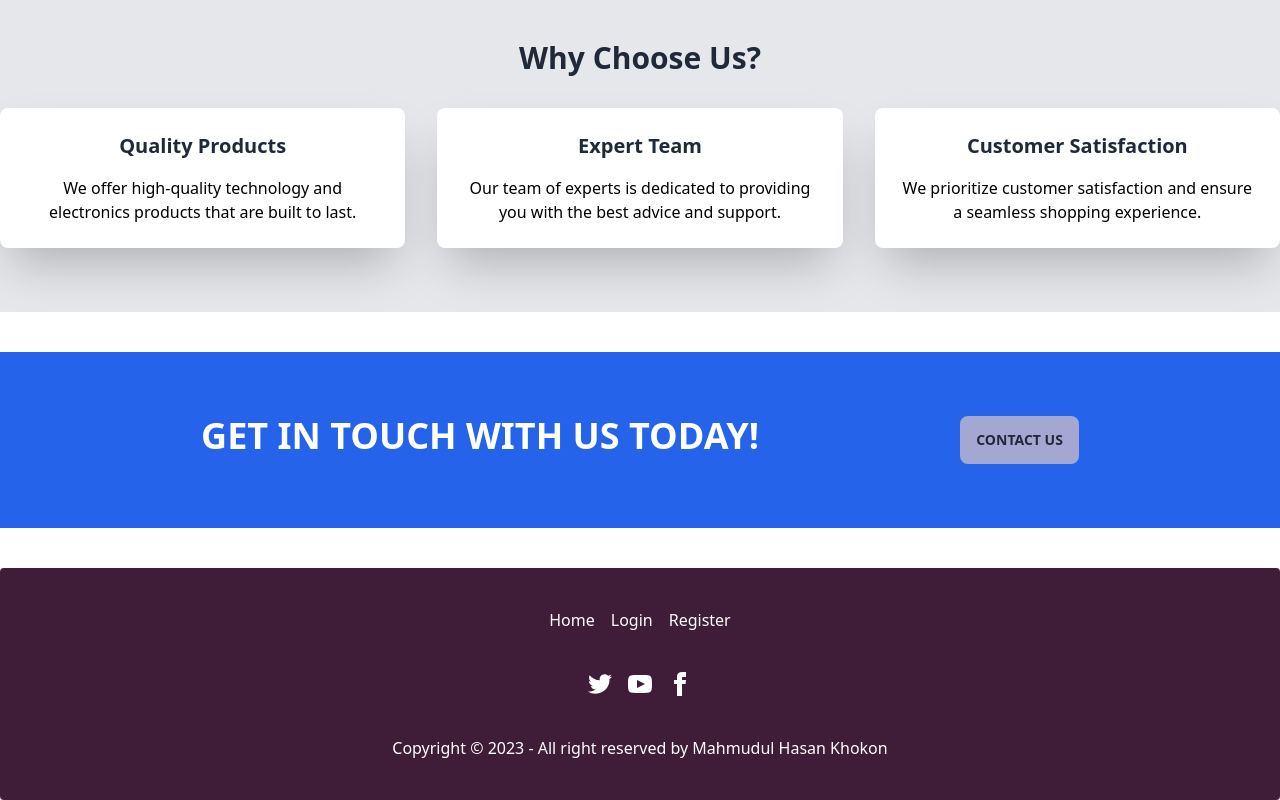
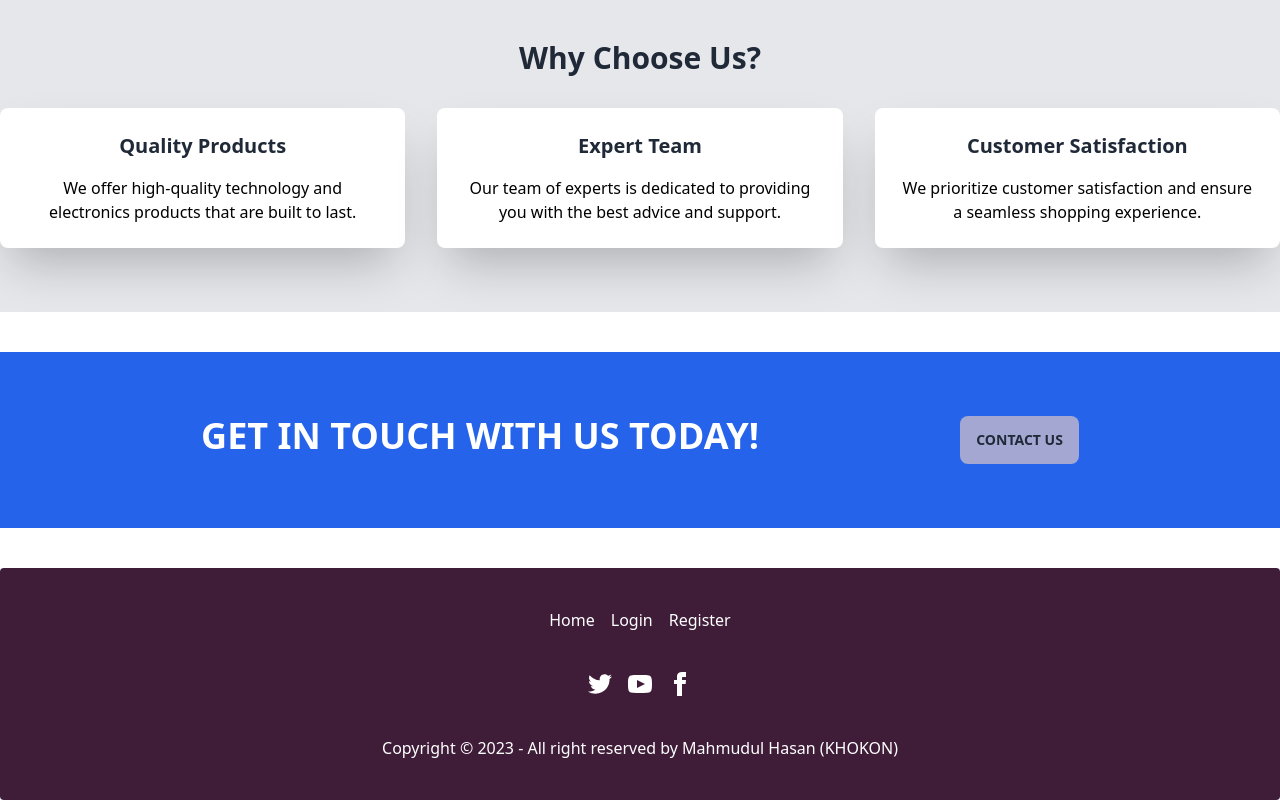
Before and after one commit to khokons/technology-and-electronics-client, a React (Vite) app: page / in a window 1280 px wide. Shown: the part 1549-2349 px from the top of the page. Built offline with nearby package versions, Linux system fonts and the light colour scheme.

Commit message:
Footer section Complete

```diff
--- a/src/Components/Section/Footer/Footer.jsx
+++ b/src/Components/Section/Footer/Footer.jsx
@@ -46,7 +46,7 @@ const Footer = () => {
             </div>
           </nav>
           <aside>
-            <p>Copyright © 2023 - All right reserved by Mahmudul Hasan Khokon</p>
+            <p>Copyright © 2023 - All right reserved by Mahmudul Hasan (KHOKON)</p>
           </aside>
         </footer>
       );
```
